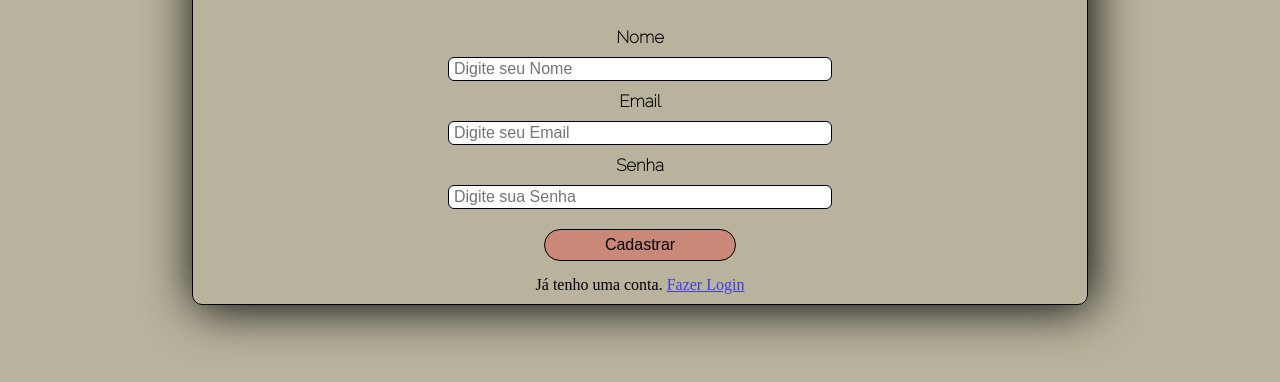
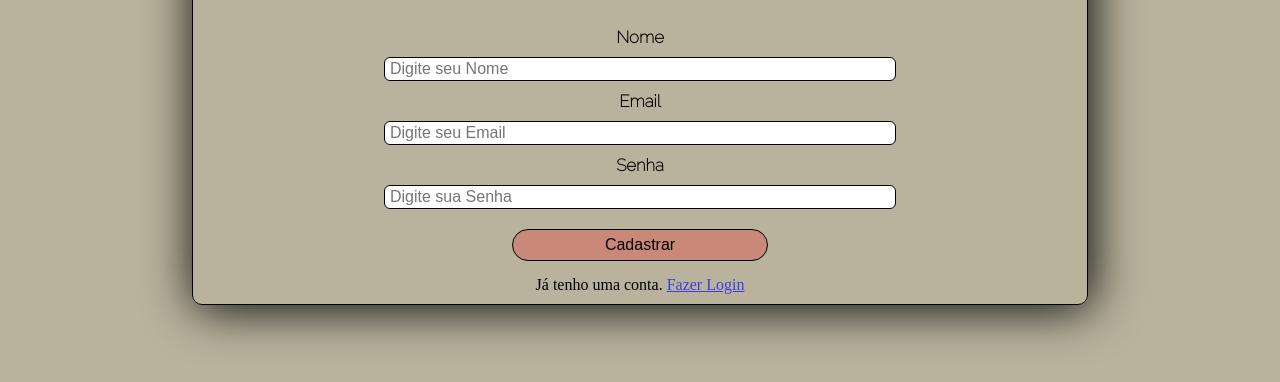
Before and after one commit to hugocicillini/cadastro-usuario, a plain HTML site: page index.html in a window 1280 px wide. Shown: the part 408-790 px from the top of the page. Drawn offline with Linux system fonts and the light colour scheme; a web font is replaced by a local one.

Commit message:
Update style.css

```diff
--- a/style/style.css
+++ b/style/style.css
@@ -101,7 +101,7 @@ main label {
 }
 
 main input {
-    width: 30vw;
+    width: 40vw;
     height: 3vh;
     padding: 5px;
     outline: none;
```
